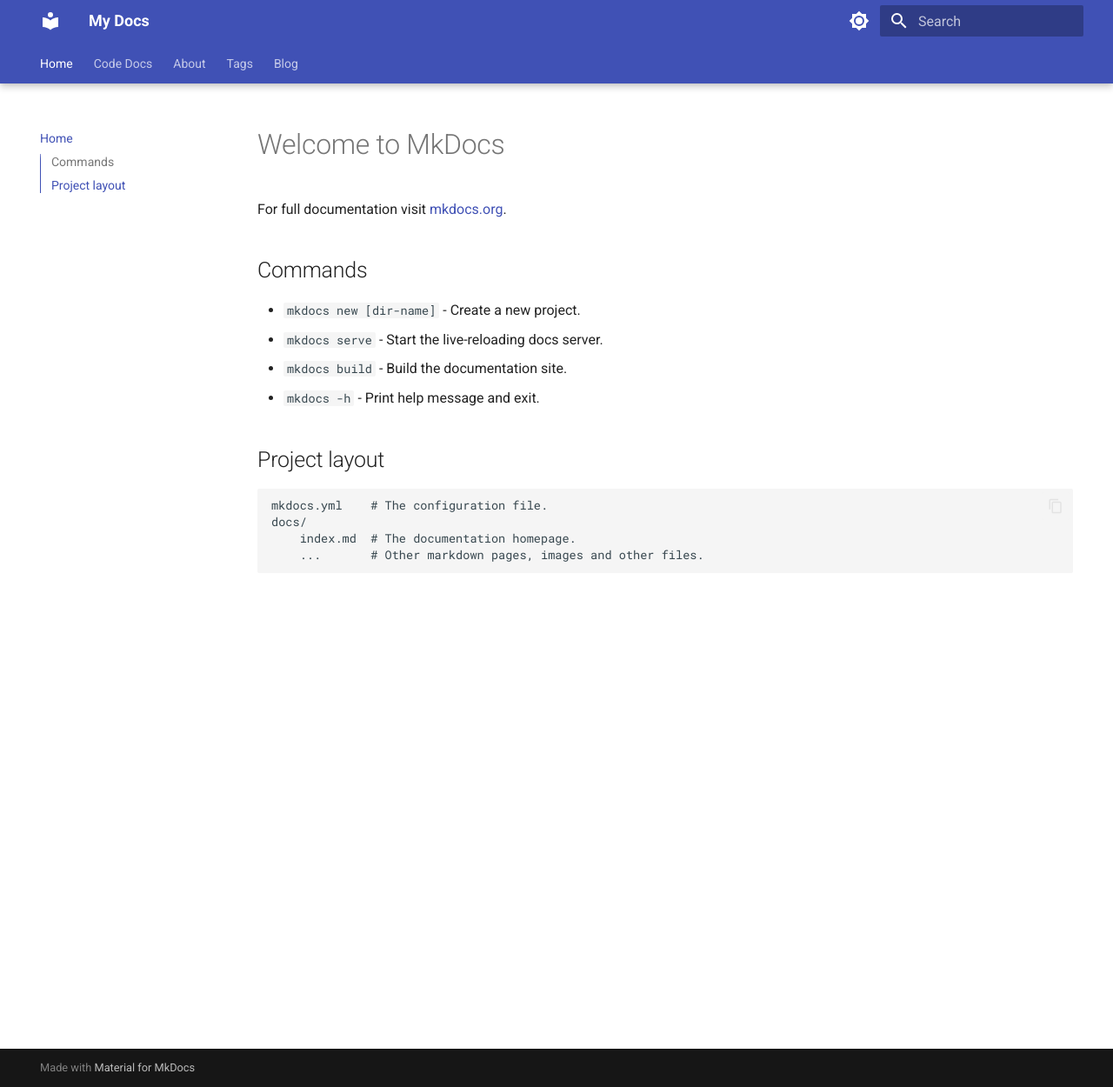
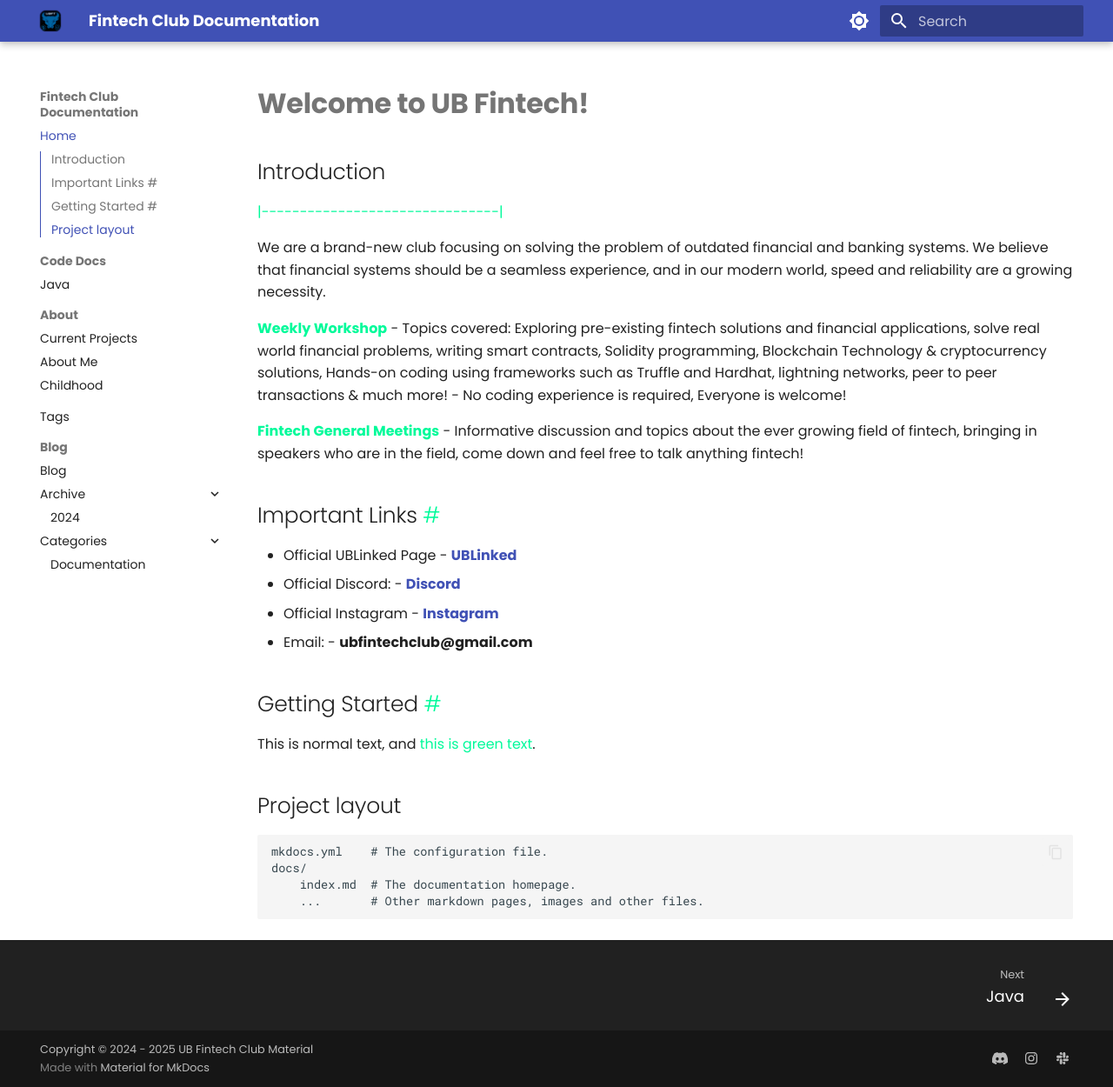
Before and after one commit to TheSpudder/Fintech_Docs, an MkDocs documentation site: the page built from docs/index.md, in a window 1280 px wide and 1250 px high. Shown: the whole window at 87% size. Built offline with MkDocs 1.6.1 and Material for MkDocs 9.7.7, drawn with Linux system fonts in a browser that asks for light colours.

Commit message:
changed some stuff

```diff
--- a/docs/index.md
+++ b/docs/index.md
@@ -1,13 +1,25 @@
-# Welcome to MkDocs
+# **Welcome to UB Fintech!**
+## Introduction
 
-For full documentation visit [mkdocs.org](https://www.mkdocs.org).
+<span style="color: mediumspringgreen;">|-------------------------------|</span>
 
-## Commands
+We are a brand-new club focusing on solving the problem of outdated financial and banking systems. We believe that financial systems should be a seamless experience, and in our modern world, speed and reliability are a growing necessity.
 
-* `mkdocs new [dir-name]` - Create a new project.
-* `mkdocs serve` - Start the live-reloading docs server.
-* `mkdocs build` - Build the documentation site.
-* `mkdocs -h` - Print help message and exit.
+<span style="color: mediumspringgreen;">**Weekly Workshop**</span> - Topics covered: Exploring pre-existing fintech solutions and financial applications, solve real world financial problems, writing smart contracts, Solidity programming, Blockchain Technology & cryptocurrency solutions, Hands-on coding using frameworks such as Truffle and Hardhat, lightning networks, peer to peer transactions & much more! - No coding experience is required, Everyone is welcome!
+
+
+
+<span style="color: mediumspringgreen;">**Fintech General Meetings**</span> - Informative discussion and topics about the ever growing field of fintech, bringing in speakers who are in the field, come down and feel free to talk anything fintech!
+
+## Important Links <span style="color: mediumspringgreen;">#</span>
+
+* Official UBLinked Page - **[UBLinked](https://buffalo.campuslabs.com/engage/organization/fintech)**
+* Official Discord: - **[Discord](https://discord.gg/TEZqRNvfwn)**
+* Official Instagram - **[Instagram](https://instagram.com/ub_fintech)**
+* Email: - **ubfintechclub@gmail.com**
+
+## Getting Started <span style="color: mediumspringgreen;">#</span>
+This is normal text, and <span style="color: mediumspringgreen;">this is green text</span>.
 
 ## Project layout
 
--- a/mkdocs.yml
+++ b/mkdocs.yml
@@ -1,7 +1,11 @@
-site_name: My Docs
+site_name: Fintech Club Documentation
 site_url: https://mydomain.org/mysite
 theme:
   name: material
+  logo: assets/ROUNDED_ICON.png
+  favicon: assets/ROUNDED_ICON.png
+  font:
+    text: Poppins
   palette:
 
     # Palette toggle for light mode
@@ -19,7 +23,7 @@ theme:
     - navigation.instant
     - navigation.instant.progress
     - navigation.tracking
-    - navigation.tabs
+    #- navigation.tabs
     - navigation.tabs.sticky
     - navigation.sections
     - navigation.expand
@@ -28,7 +32,19 @@ theme:
     - search.suggest
     - search.highlight
     - content.code.copy
+    - navigation.path
+    - navigation.footer
 
+copyright: Copyright &copy; 2024 - 2025 UB Fintech Club Material
+
+extra:
+  social:
+    - icon: fontawesome/brands/discord
+      link: https://discord.gg/TEZqRNvfwn
+    - icon: fontawesome/brands/instagram
+      link: https://instagram.com/ub_fintech
+    - icon: fontawesome/brands/slack
+      link: https://buffalo.campuslabs.com/engage/organization/fintech
 plugins:
   - search
   - tags:
```
Also changed, not shown: docs/assets/LOGO_NEW.png (added), docs/assets/ROUNDED_ICON.png (added).
